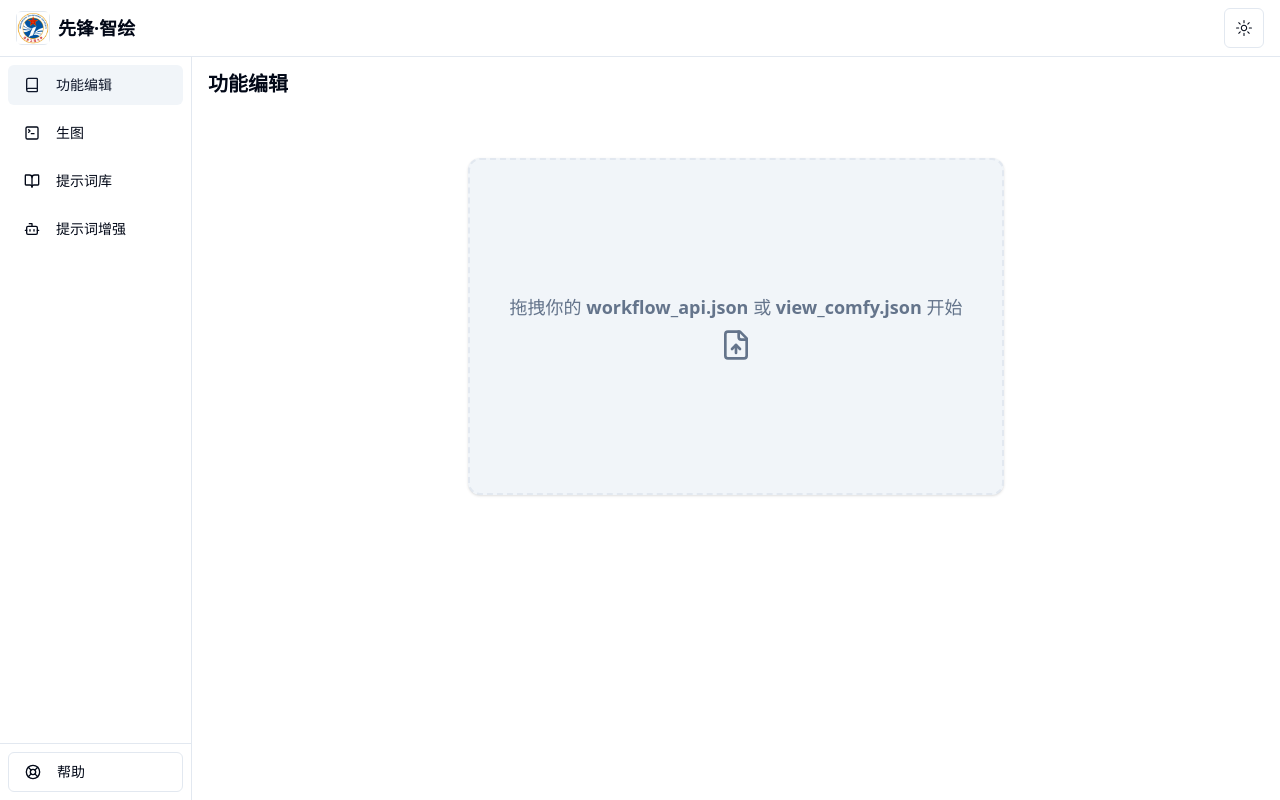
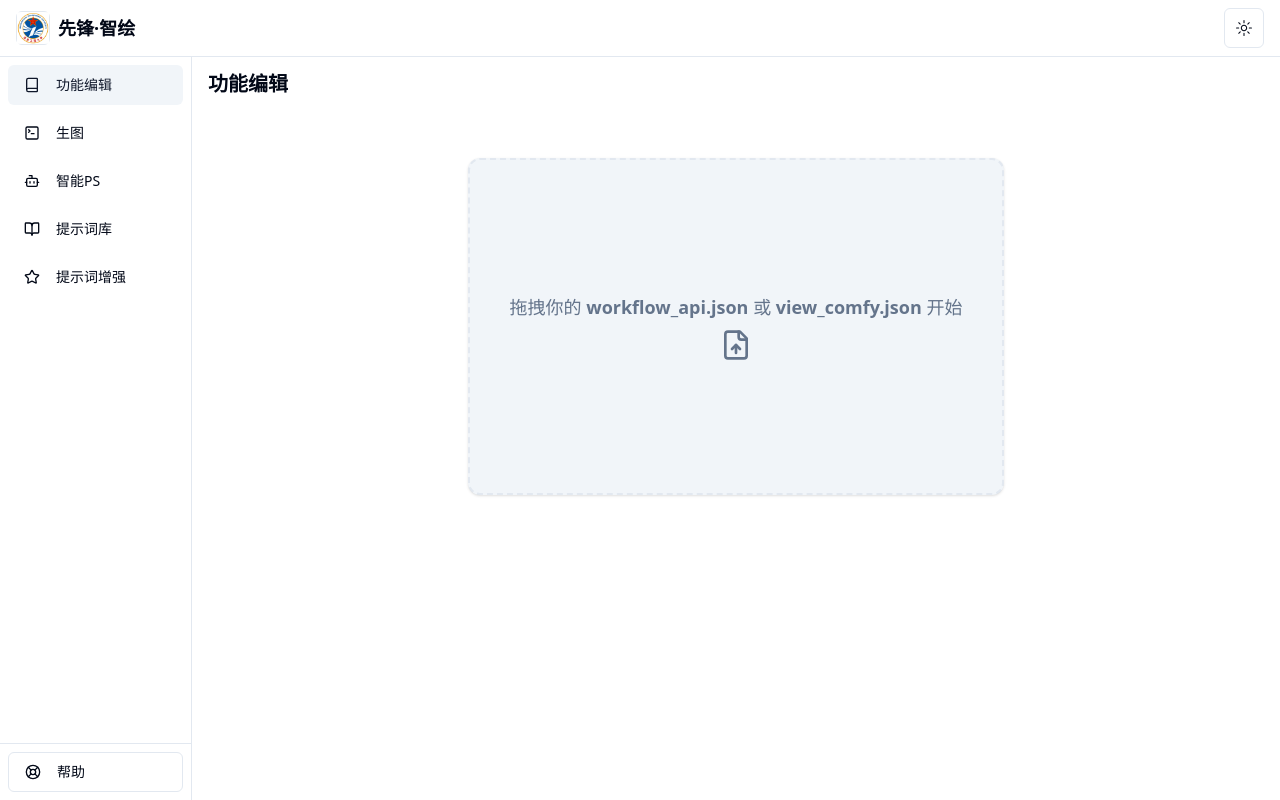
Before and after one commit to Zzyero/xianfengzhihui1, a Next.js app: page / in a window 1280 px wide. Built offline with nearby package versions, Linux system fonts and the light colour scheme.

Commit message:
添加智能PS按钮

```diff
--- a/components/sidebar.tsx
+++ b/components/sidebar.tsx
@@ -1,4 +1,4 @@
-import { SquareTerminal, LifeBuoy, Book, Bot, BookOpen } from "lucide-react"
+import { SquareTerminal, LifeBuoy, Book, Bot, BookOpen,Star } from "lucide-react"
 import { Button } from "@/components/ui/button"
 import { TooltipButton } from "@/components/ui/tooltip-button"
 import Link from "next/link";
@@ -17,7 +17,8 @@ export enum TabValue {
     Account = 'account',
     WorkflowApi = 'workflow_api',
     PromptLibrary = 'prompt_library',
-    PromptEnhance = 'prompt_enhance'
+    PromptEnhance = 'prompt_enhance',
+    SmartPS = 'smart_ps'
 }
 
 //侧边栏属性接口
@@ -72,6 +73,13 @@ export function Sidebar({ currentTab, onTabChange, deployWindow, onDeployWindow
                             isSmallScreen={isSmallScreen}
                         />
                         <SidebarButton
+                            icon={<Bot className="size-5" />}
+                            label="智能PS"
+                            isActive={currentTab === TabValue.SmartPS}
+                            onClick={() => onTabChange(TabValue.SmartPS)}
+                            isSmallScreen={isSmallScreen}
+                        />
+                        <SidebarButton
                             icon={<BookOpen className="size-5" />}
                             label="提示词库"
                             isActive={currentTab === TabValue.PromptLibrary}
@@ -79,7 +87,7 @@ export function Sidebar({ currentTab, onTabChange, deployWindow, onDeployWindow
                             isSmallScreen={isSmallScreen}
                         />
                         <SidebarButton
-                            icon={<Bot className="size-5" />}
+                            icon={<Star className="size-5" />}
                             label="提示词增强"
                             isActive={currentTab === TabValue.PromptEnhance}
                             onClick={() => onTabChange(TabValue.PromptEnhance)}
@@ -96,12 +104,18 @@ export function Sidebar({ currentTab, onTabChange, deployWindow, onDeployWindow
                             onClick={() => onTabChange(TabValue.WorkflowApi)}
                             isSmallScreen={isSmallScreen}
                         />
-                        {/* <PlaygroundButton currentTab={currentTab} onTabChange={onTabChange} /> */}
                         <SidebarButton
                             icon={<SquareTerminal className="size-5" />}
                             label="生图"
                             isActive={currentTab === TabValue.Playground}
                             onClick={() => onTabChange(TabValue.Playground)}
+                            isSmallScreen={isSmallScreen}
+                        />
+                        <SidebarButton
+                            icon={<Bot className="size-5" />}
+                            label="智能PS"
+                            isActive={currentTab === TabValue.SmartPS}
+                            onClick={() => onTabChange(TabValue.SmartPS)}
                             isSmallScreen={isSmallScreen}
                         />
                         <SidebarButton
@@ -112,7 +126,7 @@ export function Sidebar({ currentTab, onTabChange, deployWindow, onDeployWindow
                             isSmallScreen={isSmallScreen}
                         />
                         <SidebarButton
-                            icon={<Bot className="size-5" />}
+                            icon={<Star className="size-5" />}
                             label="提示词增强"
                             isActive={currentTab === TabValue.PromptEnhance}
                             onClick={() => onTabChange(TabValue.PromptEnhance)}
```
